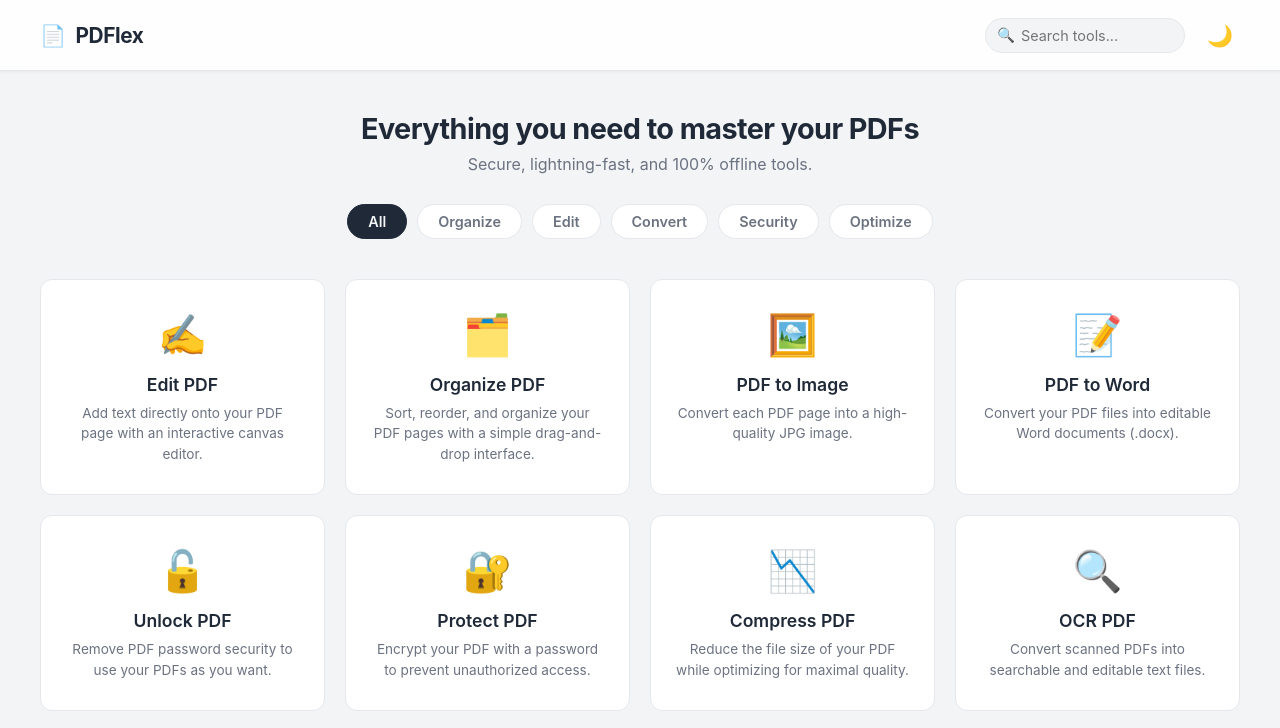
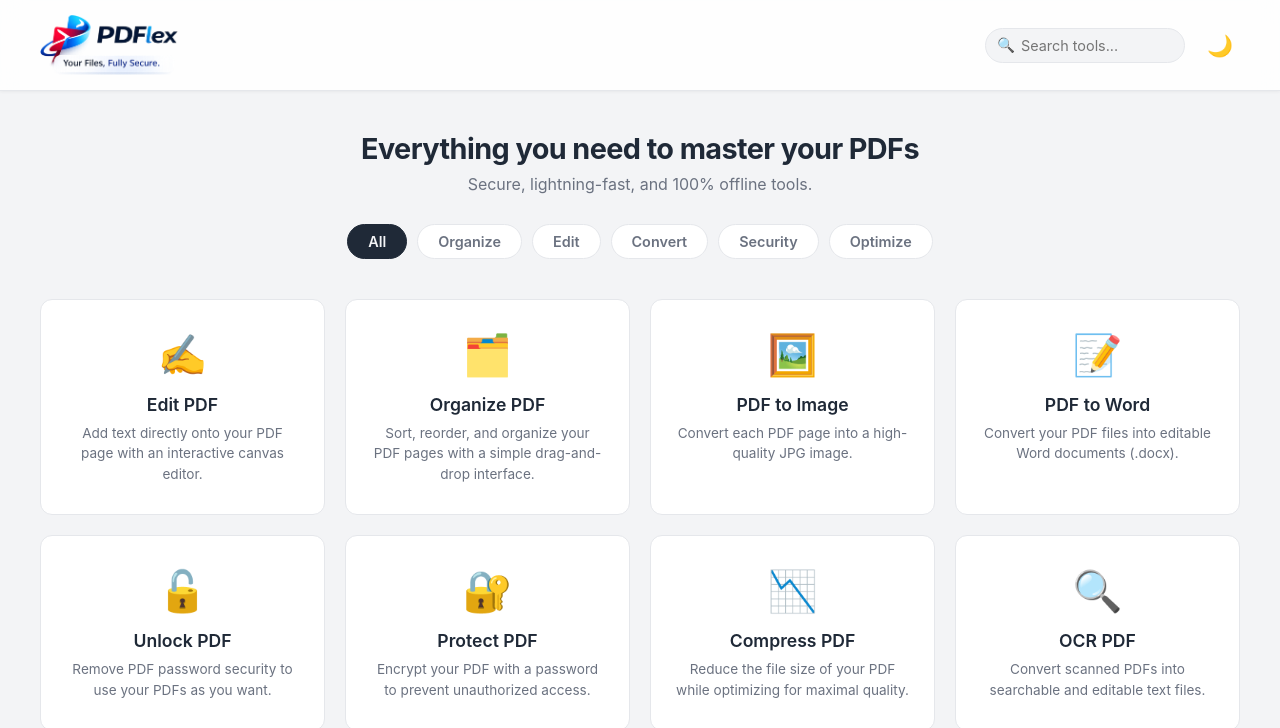
Before and after one commit to devaasoni/PDFlex, a plain HTML site: page index.html in a window 1280 px wide. Shown: the top 728 px of the page. Drawn offline with Linux system fonts and the light colour scheme; a script that the page names is missing.

Commit message:
updated logo

```diff
--- a/index.html
+++ b/index.html
@@ -3,7 +3,7 @@
 <head>
     <meta charset="UTF-8">
     <meta name="viewport" content="width=device-width, initial-scale=1.0">
-    <title>PDFlex</title>
+    <title>PDFlex | 100% Secure & Private</title>
 
     <meta name="title" content="PDFlex - Free & Secure PDF Tools">
     <meta name="description" content="100% Secure & Private PDF Tools. Compress, Merge, OCR, and Edit your PDFs offline.">
@@ -26,7 +26,7 @@
 <body>
     <header class="navbar">
         <div class="logo">
-            <span class="logo-icon">📄</span> <span class="brand-text">PDFlex</span>
+            <img src="pdflex-logo.png" alt="PDFlex Logo" class="brand-img">
         </div>
 
         <div class="nav-actions">
--- a/styles.css
+++ b/styles.css
@@ -92,6 +92,17 @@ body.dark-mode .navbar {
     gap: 10px;
     color: var(--text-dark);
     letter-spacing: -0.02em; /* Makes it look slightly more modern */
+}
+
+.brand-img {
+    height: 60px; /* Adjust this number to make the logo larger or smaller */
+    width: auto;
+    object-fit: contain;
+    transition: transform 0.2s ease;
+}
+
+.brand-img:hover {
+    transform: scale(1.02); /* Adds a tiny, modern "pop" when hovered */
 }
 
 .nav-actions {
```
Also changed, not shown: icon-192.png, icon-512.png, pdflex-logo.png (added).
